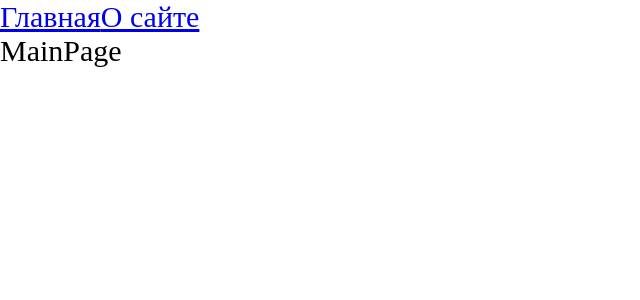
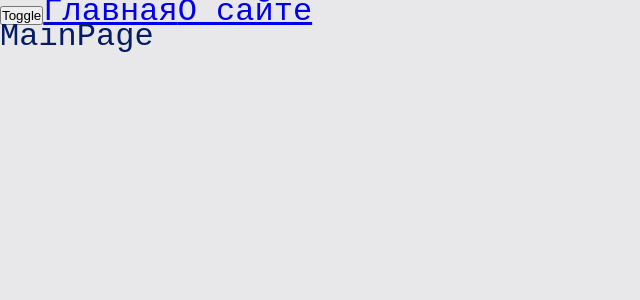
Before and after one commit to ArtyomI69/frontend-production, a React app: page / in a window 1280 px wide. Shown: the top 300 px of the page, without its empty margins (0-640 px from the left). Built offline with nearby package versions, Linux system fonts and the light colour scheme.

Commit message:
add themeProvider

```diff
--- a/src/App.tsx
+++ b/src/App.tsx
@@ -1,13 +1,17 @@
 import { Route, Routes } from 'react-router';
-import './index.scss';
+import './styles/index.scss';
 import { Link } from 'react-router-dom';
 import { AbutPageAsync } from './components/pages/AbuotPage/AbuotPage.async';
 import { MainPageAsync } from './components/pages/MainPage/MainPageAsync.async';
 import { Suspense } from 'react';
+import { useTheme } from './theme/useTheme';
 
 const App = () => {
+  const { theme, toggleTheme } = useTheme();
+
   return (
-    <div className="app">
+    <div className={`app ${theme}`}>
+      <button onClick={toggleTheme}>Toggle</button>
       <Link to={'/'}>Главная</Link>
       <Link to={'/about'}>О сайте</Link>
       <Suspense fallback={<div>Loading...</div>}>
--- a/src/index.tsx
+++ b/src/index.tsx
@@ -1,10 +1,13 @@
 import { render } from 'react-dom';
 import App from './App';
 import { BrowserRouter } from 'react-router-dom';
+import ThemeProvider from './theme/ThemeProvider';
 
 render(
   <BrowserRouter>
-    <App />
+    <ThemeProvider>
+      <App />
+    </ThemeProvider>
   </BrowserRouter>,
   document.getElementById('root')
 );
--- /dev/null
+++ b/src/styles/index.scss
@@ -0,0 +1,13 @@
+@import 'reset.scss';
+@import 'variables/global.scss';
+@import 'themes/dark.scss';
+@import 'themes/light.scss';
+
+.app {
+  font: var(--font-m);
+
+  background: var(--bg-color);
+  color: var(--primary-color);
+
+  min-height: 100vh;
+}
--- a/src/index.scss
+++ b/src/styles/reset.scss
@@ -3,7 +3,3 @@
   padding: 0;
   box-sizing: border-box;
 }
-
-.app {
-  font-size: 30px;
-}
--- /dev/null
+++ b/src/styles/themes/dark.scss
@@ -0,0 +1,6 @@
+.app.dark {
+  --bg-color: #090949;
+
+  --primary-color: #049604;
+  --secondary-color: #04ff04;
+}
--- /dev/null
+++ b/src/styles/themes/light.scss
@@ -0,0 +1,6 @@
+.app.light {
+  --bg-color: #e8e8ea;
+
+  --primary-color: #041c65;
+  --secondary-color: #0449e0;
+}
--- /dev/null
+++ b/src/styles/variables/global.scss
@@ -0,0 +1,11 @@
+:root {
+  --font-family-main: 'Courier New', 'Times New Roman', 'Serif';
+
+  --font-size-m: 32px;
+  --font-line-m: 24px;
+  --font-m: var(--font-size-m) / var(--font-line-m) var(--font-family-main);
+
+  --font-size-l: 24px;
+  --font-line-l: 32px;
+  --font-l: var(--font-size-l) / var(--font-line-l) var(--font-family-main);
+}
--- /dev/null
+++ b/src/theme/ThemeContext.ts
@@ -0,0 +1,15 @@
+import { createContext } from 'react';
+
+export enum Theme {
+  LIGHT = 'light',
+  DARK = 'dark',
+}
+
+export interface ThemeContextProps {
+  theme?: Theme;
+  setTheme?: (theme: Theme) => void;
+}
+
+export const ThemeContext = createContext<ThemeContextProps>({});
+
+export const LOCAL_STORAGE_THEME_KEY = 'theme';
--- /dev/null
+++ b/src/theme/ThemeProvider.tsx
@@ -0,0 +1,14 @@
+import { FC, useMemo, useState } from 'react';
+import { LOCAL_STORAGE_THEME_KEY, ThemeContext, Theme } from './ThemeContext';
+
+const defaultTheme = (localStorage.getItem(LOCAL_STORAGE_THEME_KEY) as Theme) || Theme.LIGHT;
+
+const ThemeProvider: FC = ({ children }) => {
+  const [theme, setTheme] = useState<Theme>(defaultTheme);
+
+  const defaultProps = useMemo(() => ({ theme, setTheme: setTheme }), [theme]);
+
+  return <ThemeContext.Provider value={defaultProps}>{children}</ThemeContext.Provider>;
+};
+
+export default ThemeProvider;
--- /dev/null
+++ b/src/theme/useTheme.ts
@@ -0,0 +1,19 @@
+import { useContext } from 'react';
+import { LOCAL_STORAGE_THEME_KEY, Theme, ThemeContext } from './ThemeContext';
+
+interface UseThemeResults {
+  toggleTheme: () => void;
+  theme: Theme;
+}
+
+export function useTheme(): UseThemeResults {
+  const { theme, setTheme } = useContext(ThemeContext);
+
+  const toggleTheme = () => {
+    const newTheme = theme === Theme.DARK ? Theme.LIGHT : Theme.DARK;
+    setTheme(newTheme);
+    localStorage.setItem(LOCAL_STORAGE_THEME_KEY, newTheme);
+  };
+
+  return { theme, toggleTheme };
+}
```
